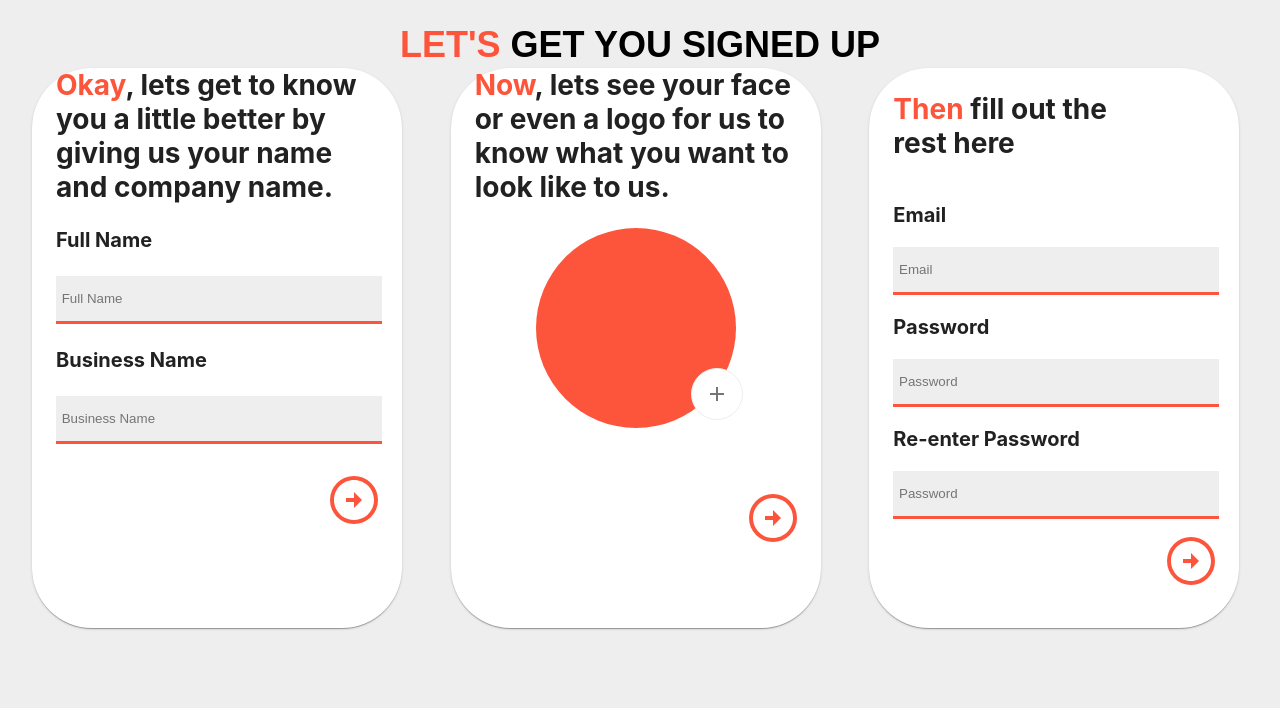
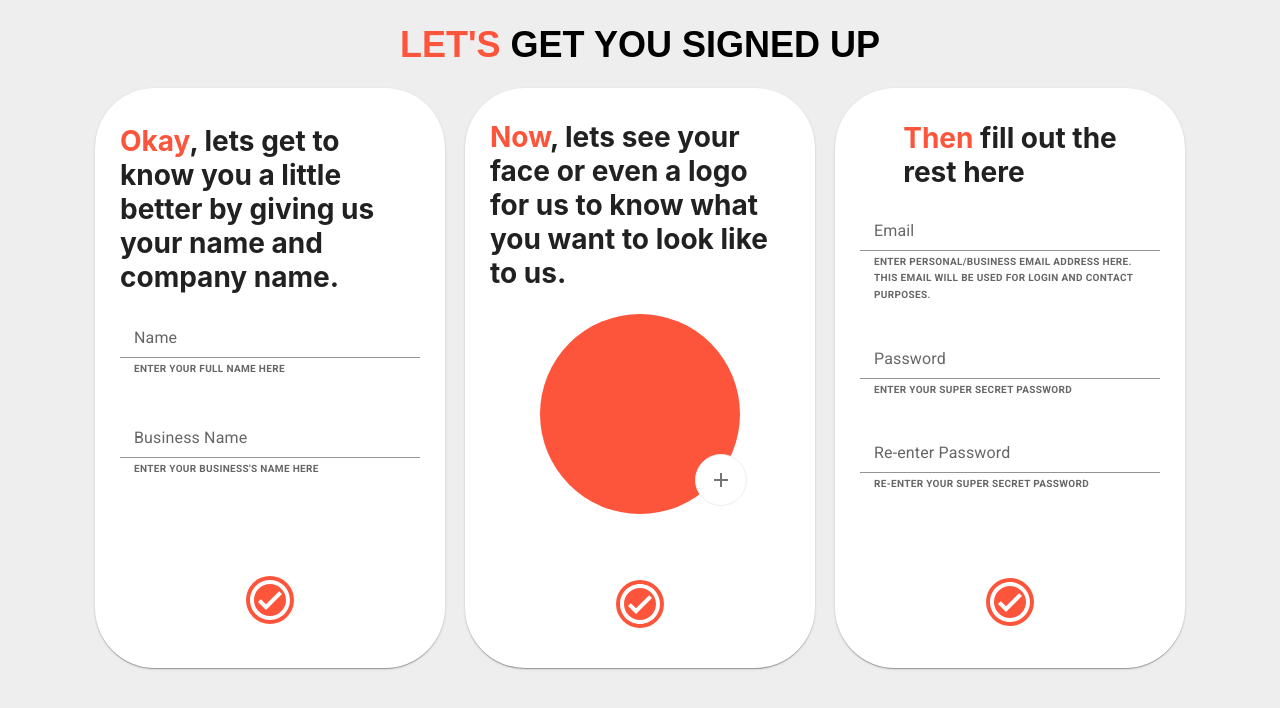
Before and after one commit to wembleyWilliams/gg-marketing-desktop, a React (Create React App) app: page /register in a window 1280 px wide. Shown: the top 708 px of the page. Built offline with nearby package versions, Linux system fonts and the light colour scheme.

Commit message:
GG-14 - Registration section properly aligned.

```diff
--- a/src/pages/register/index.css
+++ b/src/pages/register/index.css
@@ -1,4 +1,7 @@
 .register-wrapper {
+  display: flex;
+  align-content: center;
+  justify-content: center;
   height: 100vh;
   width: 100vw;
   overflow: auto;
@@ -7,20 +10,19 @@
 
 .register-container {
   display: grid;
-  width: 100vw;
+  width: 100%;
   grid-template-rows: 10% 78%;
   grid-row-gap: 20px;
   grid-template-areas: "title" "body";
 }
 .register-container__title {
   grid-area: title;
-}
-.register-container__title h1 {
   font-family: canada-type-gibson, sans-serif;
   font-style: normal;
   text-align: center;
   text-transform: uppercase;
   font-weight: bold;
+  padding: 0 2rem;
 }
 @media screen and (min-width: 1025px) {
   .register-container__title h1 {
@@ -28,12 +30,7 @@
   }
 }
 .register-container__title b {
-  font-family: canada-type-gibson, sans-serif;
-  font-style: normal;
   color: #fd553c;
-  font-size: 72px;
-  text-transform: uppercase;
-  font-weight: bold;
 }
 @media screen and (min-width: 1025px) {
   .register-container__title b {
@@ -54,7 +51,11 @@
   grid-area: card;
 }
 .register-container__text {
-  height: 100%;
+  display: grid;
+  height: 540px;
+  width: 300px;
+  padding: 20px;
+  margin: auto;
 }
 .register-container__text b {
   color: #fd553c;
@@ -62,6 +63,7 @@
   font-weight: bold;
 }
 .register-container__text h2 {
+  margin: auto;
   text-align: left;
   font-size: 28px;
 }
@@ -69,22 +71,19 @@
   font-size: 20px;
   font-weight: bolder;
 }
-.register-container__text input {
-  width: 100%;
-  border: none;
+.register-container__text .input {
   border-bottom: 3px solid #fd553c;
-  background-color: #EEE;
-  height: 43px;
 }
 
-.continue-btn {
-  margin-left: 85% !important;
-}
 .continue-btn__icon {
   color: white;
   font-size: 2em !important;
   background: #fd553c;
   border-radius: 50%;
+}
+
+.photo-bubble-wrapper {
+  margin: auto;
 }
 
 .photo-bubble {
@@ -109,4 +108,12 @@
   fill: #fd553c;
 }
 
+.helper-text {
+  font-family: canada-type-gibson, sans-serif;
+  font-style: normal;
+  color: rgba(0, 0, 0, 0.3);
+  font-size: 10px !important;
+  text-transform: uppercase;
+}
+
 /*# sourceMappingURL=index.css.map */
--- a/src/pages/register/index.scss
+++ b/src/pages/register/index.scss
@@ -7,6 +7,9 @@ $max-width-lg: 1200px;
 $min-width-xl: 1201px;
 
 .register-wrapper {
+  display: flex;
+  align-content: center;
+  justify-content: center;
   height: 100vh;
   width: 100vw;
   overflow: auto;
@@ -15,7 +18,7 @@ $min-width-xl: 1201px;
 
 .register-container {
   display: grid;
-  width: 100vw;
+  width: 100%;
   grid-template-rows: 10% 78%;
   grid-row-gap: 20px;
   grid-template-areas:
@@ -25,25 +28,21 @@ $min-width-xl: 1201px;
 
   &__title {
     grid-area: title;
+    font-family: canada-type-gibson, sans-serif;
+    font-style: normal;
+    text-align: center;
+    text-transform: uppercase;
+    font-weight: bold;
+    padding: 0 2rem;
 
     h1 {
-      font-family: canada-type-gibson, sans-serif;
-      font-style: normal;
-      text-align: center;
-      text-transform: uppercase;
-      font-weight: bold;
       @media screen and (min-width: $min-width-lg){
         font-size: 36px;
       }
     }
 
     b {
-      font-family: canada-type-gibson, sans-serif;
-      font-style: normal;
       color: #fd553c;
-      font-size: 72px;
-      text-transform: uppercase;
-      font-weight: bold;
       @media screen and (min-width: $min-width-lg){
         font-size: 36px;
       }
@@ -69,17 +68,14 @@ $min-width-xl: 1201px;
       grid-area: card;
     }
 
-    p {
-
-    }
-
-    h2 {
-
-    }
   }
 
   &__text {
-    height: 100%;
+    display: grid;
+    height: 540px;
+    width: 300px;
+    padding: 20px;
+    margin: auto;
 
     b {
       color: #fd553c;
@@ -88,6 +84,7 @@ $min-width-xl: 1201px;
     }
 
     h2 {
+      margin: auto;
       text-align: left;
       font-size: 28px;
     }
@@ -95,20 +92,19 @@ $min-width-xl: 1201px;
       font-size: 20px;
       font-weight: bolder;
     }
-    input {
-      width: 100%;
-      border: none;
-      //border-radius: 20px;
+    .input {
+      //width: 100%;
+      //border: none;
+      ////border-radius: 20px;
       border-bottom: 3px solid #fd553c;
-      background-color: #EEE;
-      height: 43px;
+      //background-color: #EEE;
+      ////height: 43px;
     }
 
   }
 }
 
 .continue-btn {
-  margin-left: 85% !important;
 
   &__icon {
     color: white;
@@ -116,6 +112,10 @@ $min-width-xl: 1201px;
     background: #fd553c;
     border-radius: 50%;
   }
+}
+
+.photo-bubble-wrapper {
+  margin: auto;
 }
 
 .photo-bubble {
@@ -145,3 +145,11 @@ $min-width-xl: 1201px;
 .section {
 
 }
+
+.helper-text {
+  font-family: canada-type-gibson, sans-serif;
+  font-style: normal;
+  color: rgba(0,0,0,0.3);
+  font-size: 10px !important;
+  text-transform: uppercase;
+}
--- a/src/pages/register/index.tsx
+++ b/src/pages/register/index.tsx
@@ -1,18 +1,54 @@
 import React from "react";
 import "./index.scss";
-import {Container, Divider, IconButton, Paper, Stack} from "@mui/material";
-import ArrowCircleRightIcon from '@mui/icons-material/ArrowCircleRight';
-import {Add} from "@mui/icons-material";
+import {
+  Container,
+  Divider,
+  FilledInput,
+  FormControl, FormHelperText,
+  IconButton, Input,
+  InputLabel, OutlinedInput,
+  Paper,
+  Stack,
+  Theme
+} from "@mui/material";
+import CheckCircleOutlinedIcon from '@mui/icons-material/CheckCircleOutlined';
+import CheckCircleIcon from '@mui/icons-material/CheckCircle';
+import {Add, InputRounded} from "@mui/icons-material";
+import {createStyles, makeStyles} from "@mui/styles";
+
+const useStyles = makeStyles((theme: Theme) =>
+  createStyles({
+    cssLabel: {
+      color: 'green'
+    },
+
+    cssOutlinedInput: {
+      '&$cssFocused $notchedOutline': {
+        borderColor: `purple !important`,
+      }
+    },
+
+    cssFocused: {},
+
+    notchedOutline: {
+      borderWidth: '1px',
+      borderColor: 'green !important'
+    },
+  }));
 
 const Register = () => {
-
+  const classes = useStyles();
   return (
-        <Container className={"register-wrapper"} maxWidth={false} disableGutters={true}>
+    <div className={"register-wrapper"} >
+      <FormControl variant={"filled"}>
         <div className={"register-container"}>
           <div className={"register-container__title"}>
             <h1><b>Let's</b> Get You Signed Up</h1>
           </div>
+          <Divider sx={{paddingTop: '20px', border: 'none'}}/>
           <div className={"register-container__body"}>
+
+            {/*Section 1*/}
             <Paper sx={{
               borderRadius: "60px",
               maxWidth: "370px",
@@ -20,40 +56,49 @@ const Register = () => {
               maxHeight: "580px",
               minHeight: "560px"
             }}>
-                        <Container className={"register-container__text"} maxWidth={"xs"}>
-                            <Stack spacing={3}>
+              <div className={"register-container__text"} >
                   <h2>
                     <b>Okay</b>, lets get to know you a little
                     better by giving us your name and company name.
                   </h2>
 
-                                <p>Full Name</p>
-                                <input
+                  <FormControl>
+                    <InputLabel>Name</InputLabel>
+                    <Input
                       required
                       id="name"
                       name="name"
-                                    placeholder={" Full Name"}
+                      placeholder={"What's your name?"}
                     />
+                    <FormHelperText className={"helper-text"}>
+                      Enter your full name here
+                    </FormHelperText>
+                  </FormControl>
 
-                                <p>Business Name</p>
-                                <input
+                  <FormControl>
+                    <InputLabel>Business Name</InputLabel>
+                    <Input
                       required
                       id="businessName"
                       name="businessName"
-                                    placeholder={" Business Name"}
+                      placeholder={"And your business name?"}
                     />
+                    <FormHelperText className={"helper-text"}>
+                      Enter your business's name here
+                    </FormHelperText>
+                  </FormControl>
 
-                                {/*<Divider sx={{paddingTop: '10px', border: 'none'}}/>*/}
+                  <Divider sx={{paddingTop: '10px', border: 'none'}}/>
 
                   <IconButton className={"continue-btn"} disableRipple>
-                                    <ArrowCircleRightIcon className={"continue-btn__icon"}/>
+                    <CheckCircleOutlinedIcon className={"continue-btn__icon"}/>
                   </IconButton>
 
-                            </Stack>
-
-                        </Container>
+              </div>
 
             </Paper>
+
+            {/*Section 2 */}
             <Paper sx={{
               borderRadius: "60px",
               maxWidth: "370px",
@@ -61,33 +106,30 @@ const Register = () => {
               maxHeight: "580px",
               minHeight: "560px"
             }}>
-                        <Container className={"register-container__text"} maxWidth={"xs"}>
-                            <Stack spacing={3} justifyContent={"center"}
-                                   alignItems={"center"}>
+              <div className={"register-container__text"} >
                   <h2>
                     <b>Now</b>, lets see your face or even a logo
                     for us to know what you want to look like to us.
                   </h2>
-
+                  <div className={"photo-bubble-wrapper"}>
                     <div className={"photo-bubble"}>
-
                       <div className={"photo-bubble__add-bubble"}>
-                                        <IconButton>
+                        <IconButton disableRipple>
                           <Add className={"photo-bubble__add-bubble__icon"}/>
                         </IconButton>
+                      </div>
                     </div>
                   </div>
 
                   <Divider sx={{paddingTop: '10px', border: 'none'}}/>
 
                   <IconButton className={"continue-btn"} disableRipple>
-                                    <ArrowCircleRightIcon className={"continue-btn__icon"}/>
+                    <CheckCircleOutlinedIcon className={"continue-btn__icon"}/>
                   </IconButton>
+              </div>
+            </Paper>
 
-                            </Stack>
-
-                        </Container>
-                    </Paper>
+            {/*Section 3*/}
             <Paper sx={{
               borderRadius: "60px",
               maxWidth: "370px",
@@ -95,52 +137,63 @@ const Register = () => {
               maxHeight: "580px",
               minHeight: "560px"
             }}>
-                        <Container className={"register-container__text"} maxWidth={"xs"}>
-                            <Stack>
+              <div className={"register-container__text"} >
                   <h2>
                     <b>Then</b> fill out the <br/> rest here
                   </h2>
-                                <div className={"section"}>
-
-
-                                    <p>Email</p>
-                                    <input
+                    <FormControl>
+                      <InputLabel>Email</InputLabel>
+                      <Input
                         required
                         id="email"
                         name="email"
-                                        placeholder={" Email"}
+                        placeholder={"What's your email address?"}
                       />
+                      <FormHelperText className={"helper-text"}>
+                        Enter personal/business email address here.
+                        This email will be used for login and contact purposes.
+                      </FormHelperText>
+                    </FormControl>
 
-                                    <p>Password</p>
-                                    <input
+                    <FormControl>
+                      <InputLabel>Password</InputLabel>
+                      <Input
                         required
                         id="password"
                         name="password"
-                                        placeholder={" Password"}
+                        placeholder={"Create a good password"}
                       />
+                      <FormHelperText className={"helper-text"}>
+                        Enter your super secret password
+                      </FormHelperText>
+                    </FormControl>
 
-                                    <p>Re-enter Password</p>
-                                    <input
+                    <FormControl>
+                      <InputLabel>Re-enter Password</InputLabel>
+                      <Input
                         required
                         id="password"
                         name="password"
-                                        placeholder={" Password"}
+                        placeholder={"Repeat the good password"}
                       />
-                                </div>
+                      <FormHelperText className={"helper-text"}>
+                        Re-enter your super secret password
+                      </FormHelperText>
+                    </FormControl>
 
                   <Divider sx={{paddingTop: '10px', border: 'none'}}/>
 
-                                <IconButton className={"continue-btn"}>
-                                    <ArrowCircleRightIcon className={"continue-btn__icon"}/>
+                  <IconButton className={"continue-btn"} disableRipple>
+                    <CheckCircleOutlinedIcon className={"continue-btn__icon"}/>
                   </IconButton>
+              </div>
+            </Paper>
 
-                            </Stack>
 
-                        </Container>
-                    </Paper>
           </div>
         </div>
-        </Container>
+      </FormControl>
+    </div>
   );
 }
 
```
Also changed, not shown: src/pages/login/index.tsx (+1 -97 lines), src/routes/index.tsx (added, +33 -0 lines), 1 other file (tests, documents, lock files or other folders). Lines whose indentation alone changed are shown as unchanged.
